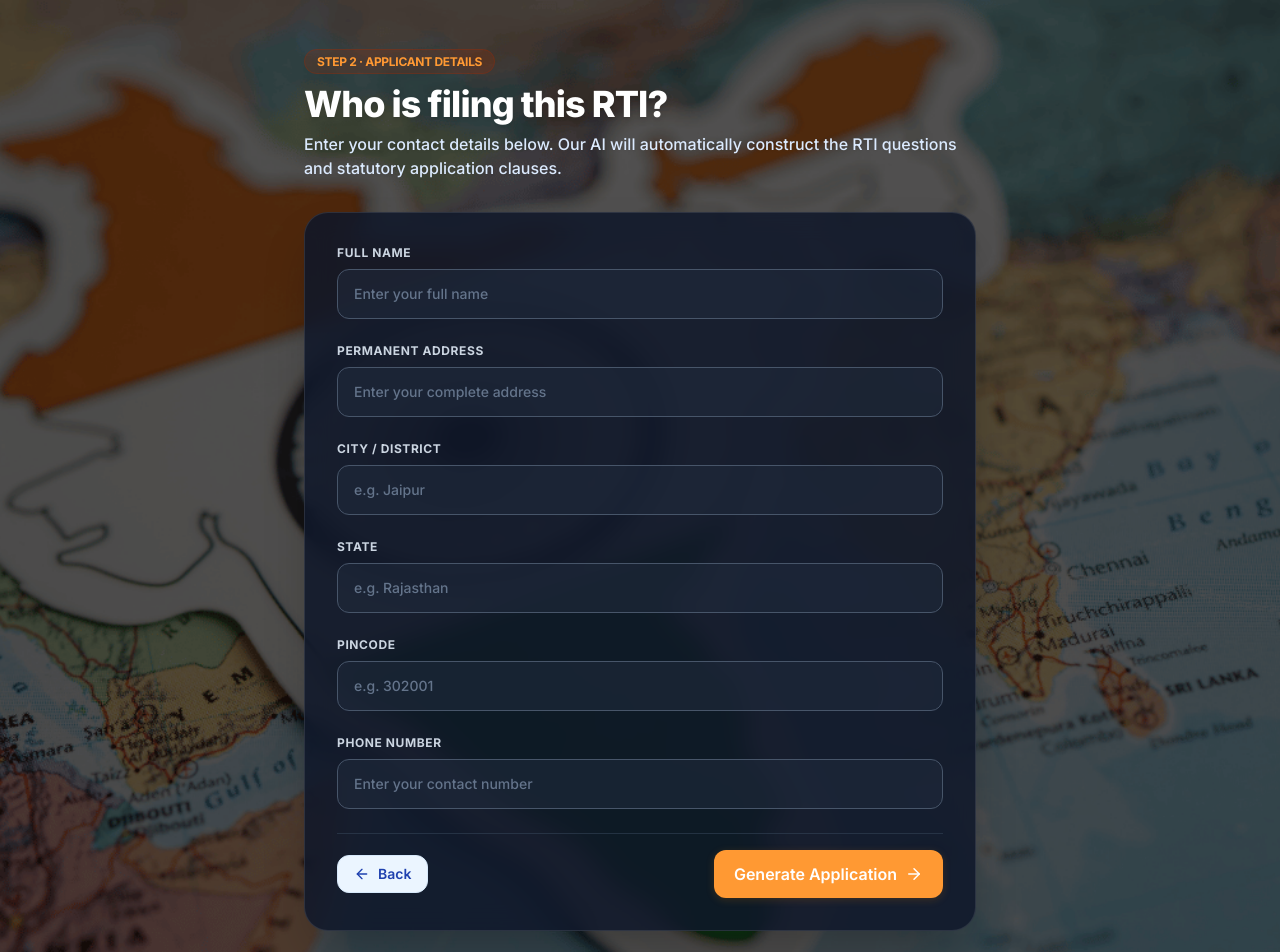
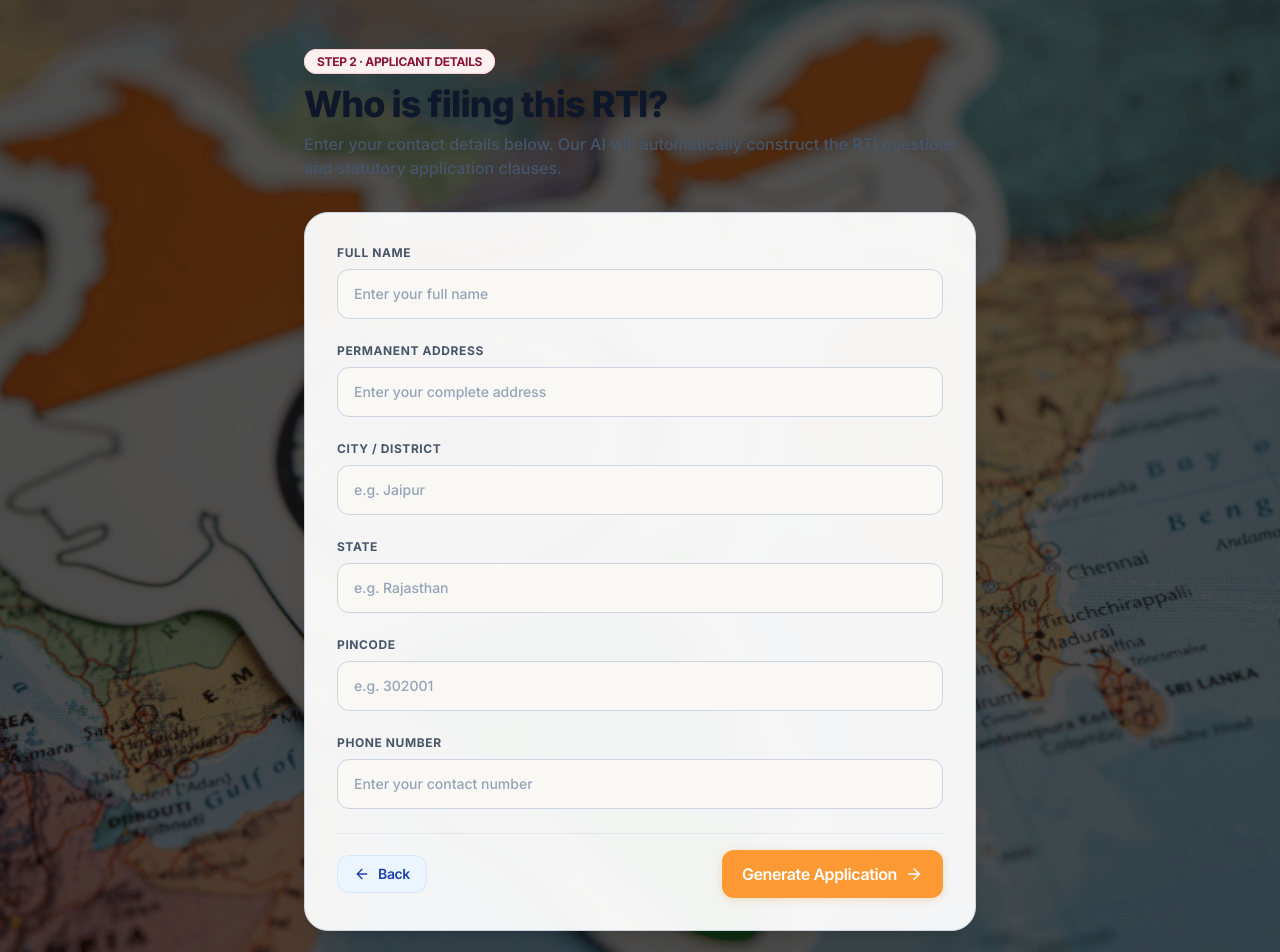
Before and after one commit to Manipal-Map/JanAdhikar-v2, a Next.js app: page /dashboard/rti in a window 1280 px wide. Shown: the top 952 px of the page. Built offline with nearby package versions, Linux system fonts and the light colour scheme; no server answers.

Commit message:
Update RTIView.tsx

```diff
--- a/views/RTIView.tsx
+++ b/views/RTIView.tsx
@@ -58,28 +58,28 @@ export default function RTIView() {
 
   return (
     <div
-      className="min-h-screen flex flex-col items-center justify-center p-4 py-12 bg-cover bg-center bg-no-repeat relative text-slate-200 font-sans"
+      className="min-h-screen flex flex-col items-center justify-center p-4 py-12 bg-cover bg-center bg-no-repeat relative text-ashoka-navy font-sans"
       style={{ backgroundImage: "url('/bg.image.png')" }}
     >
       <motion.div initial={{ opacity: 0, y: 15 }} animate={{ opacity: 1, y: 0 }} className="w-full max-w-2xl relative z-10">
 
         <div className="mb-3">
-          <span className="text-xs font-bold uppercase font-sans tracking-tight text-[#FF9933] bg-[#A32A02]/20 px-3 py-1 rounded-full border border-[#A32A02]/30">
+          <span className="text-xs font-bold uppercase font-sans tracking-tight text-court-maroon bg-rose-50 px-3 py-1 rounded-full border border-rose-200">
             STEP 2 · Applicant Details
           </span>
         </div>
 
-        <h1 className="text-3xl sm:text-4xl font-extrabold text-white mb-2 tracking-tight drop-shadow-md">
+        <h1 className="text-3xl sm:text-4xl font-extrabold text-ashoka-navy mb-2 tracking-tight drop-shadow-sm">
           Who is filing this RTI?
         </h1>
-        <p className="text-blue-100 mb-8 font-medium drop-shadow-sm">
+        <p className="text-slate-600 mb-8 font-medium drop-shadow-sm">
           Enter your contact details below. Our AI will automatically construct the RTI questions and statutory application clauses.
         </p>
 
-        <form onSubmit={handleSubmit} className="bg-[#0F172A]/85 backdrop-blur-md border border-white/10 rounded-3xl p-8 shadow-2xl space-y-6">
+        <form onSubmit={handleSubmit} className="bg-white/95 backdrop-blur-md border border-slate-300 rounded-3xl p-8 shadow-xl space-y-6">
           {INTAKE_FIELDS.map((field) => (
             <div key={field.key} className="space-y-2 text-left">
-              <label className="block text-xs font-bold text-slate-300 uppercase tracking-wider">
+              <label className="block text-xs font-bold text-slate-600 uppercase tracking-wider">
                 {field.label}
               </label>
               <input
@@ -88,23 +88,23 @@ export default function RTIView() {
                 value={localForm[field.key] || ''}
                 onChange={(e) => handleChange(field.key, e.target.value)}
                 placeholder={field.placeholder}
-                className="w-full bg-[#1E293B]/60 border border-slate-600 rounded-xl px-4 py-3.5 text-white placeholder-slate-500 focus:outline-none focus:ring-2 focus:ring-[#FF9933] focus:border-[#FF9933] transition-all text-sm font-medium"
+                className="w-full bg-[#FAF8F5] border border-slate-300 rounded-xl px-4 py-3.5 text-ashoka-navy placeholder-slate-400 focus:outline-none focus:ring-2 focus:ring-[#FF9933] focus:border-[#FF9933] transition-all text-sm font-medium"
               />
             </div>
           ))}
 
           {resolvingDept && (
-            <div className="flex items-center gap-2 text-xs text-slate-300 bg-[#1E293B]/60 p-3 rounded-xl border border-slate-700 font-medium">
-              <Loader2 size={14} className="animate-spin text-[#FF9933]" />
+            <div className="flex items-center gap-2 text-xs text-slate-600 bg-slate-50 p-3 rounded-xl border border-slate-200 font-medium">
+              <Loader2 size={14} className="animate-spin text-court-maroon" />
               <span>AI is auto-filling jurisdictional details for your RTI...</span>
             </div>
           )}
 
-          <div className="flex items-center justify-between pt-4 border-t border-slate-700/60">
-            <button type="button" onClick={() => { setStage('IDLE'); router.push('/dashboard'); }} className="btn-ghost text-sm cursor-pointer bg-slate-800 border border-slate-700 text-slate-300 hover:text-white hover:bg-slate-700">
+          <div className="flex items-center justify-between pt-4 border-t border-slate-200">
+            <button type="button" onClick={() => { setStage('IDLE'); router.push('/dashboard'); }} className="btn-ghost text-sm cursor-pointer bg-white border border-slate-300 text-slate-700 hover:bg-slate-50 font-sans tracking-tight font-bold">
               <ArrowLeft size={16} /> Back
             </button>
-            <button type="submit" disabled={loading || resolvingDept} className="btn-primary text-base py-3 px-8 cursor-pointer bg-[#A32A02] hover:bg-[#138808] transition-colors text-white font-bold rounded-xl shadow-md">
+            <button type="submit" disabled={loading || resolvingDept} className="btn-primary text-base py-3 px-8 cursor-pointer bg-[#A32A02] hover:bg-[#138808] transition-colors text-white font-bold rounded-xl shadow-md font-sans tracking-tight">
               {loading ? <><Loader2 size={18} className="animate-spin" /> Drafting...</> : <>Generate Application <ArrowRight size={18} /></>}
             </button>
           </div>
```
